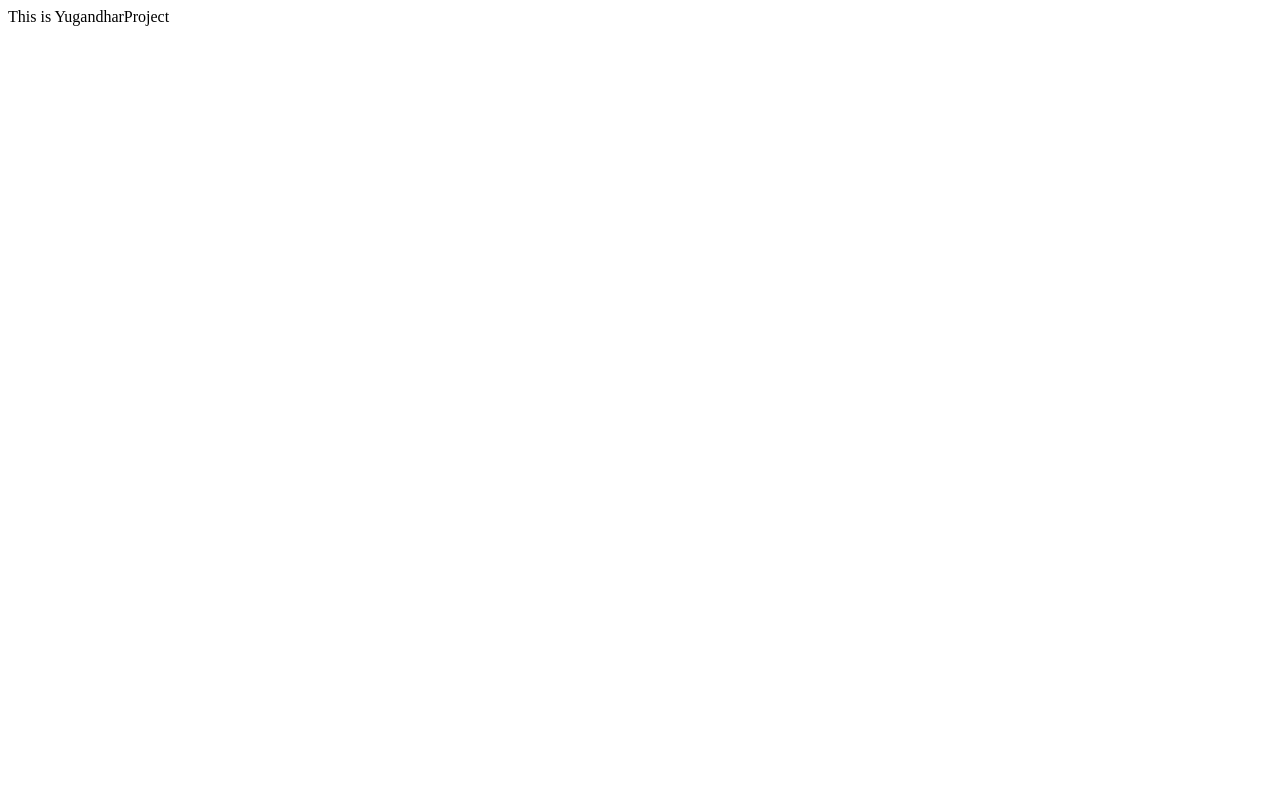
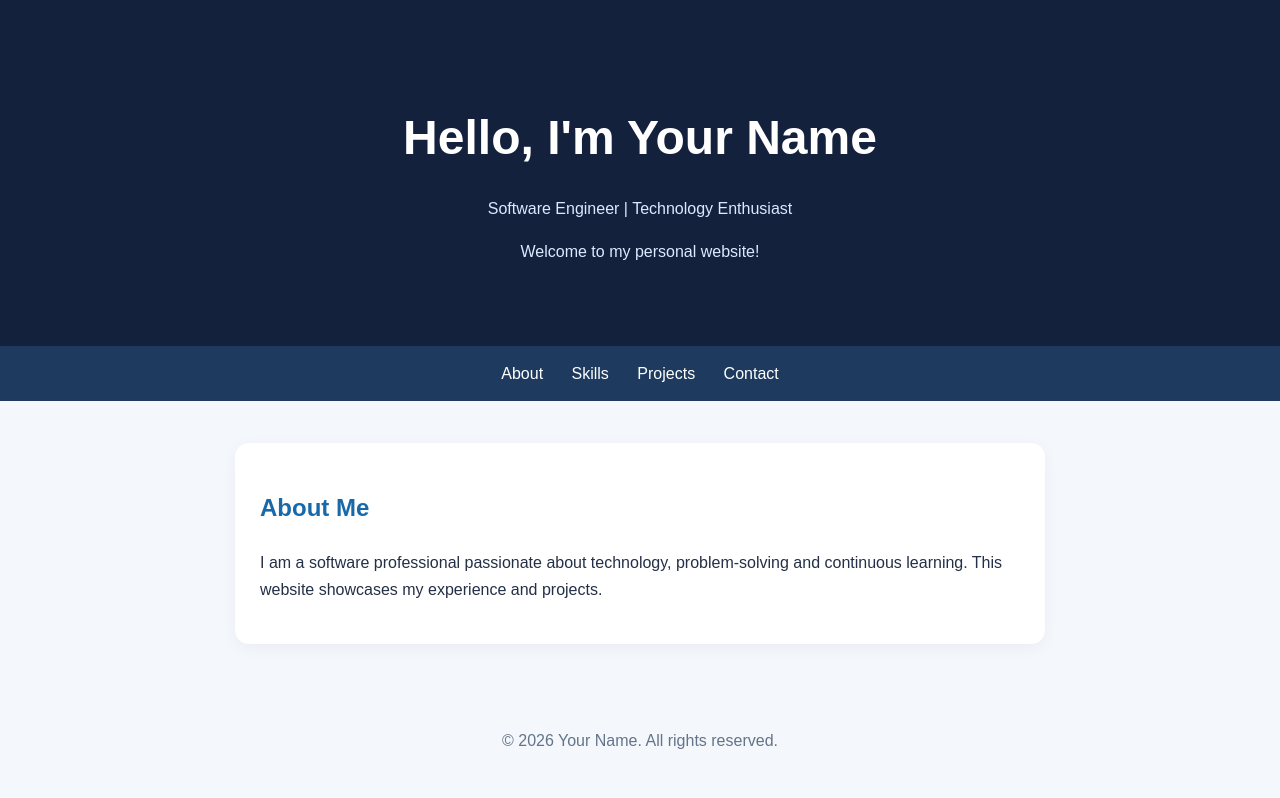
Before and after one commit to yugandharmfu/yugandharmfu.github.io, a plain HTML site: page projects.html in a window 1280 px wide. Drawn offline with Linux system fonts and the light colour scheme.

Commit message:
Update projects.html

```diff
--- a/projects.html
+++ b/projects.html
@@ -1 +1,115 @@
-This is YugandharProject
+
+<!DOCTYPE html>
+<html lang="en">
+<head>
+  <meta charset="UTF-8">
+  <meta name="viewport" content="width=device-width, initial-scale=1.0">
+  <title>My Personal Website</title>
+  <meta name="description" content="My personal website, skills and projects.">
+
+  <style>
+    * { box-sizing: border-box; }
+
+    body {
+      margin: 0;
+      font-family: Arial, sans-serif;
+      background: #f4f7fb;
+      color: #243047;
+      line-height: 1.7;
+    }
+
+    header {
+      background: #14213d;
+      color: white;
+      text-align: center;
+      padding: 65px 20px;
+    }
+
+    header h1 {
+      font-size: clamp(32px, 6vw, 48px);
+      margin-bottom: 8px;
+    }
+
+    header p { color: #dbeafe; }
+
+    nav {
+      background: #1e3a5f;
+      text-align: center;
+      padding: 14px;
+    }
+
+    nav a {
+      color: white;
+      text-decoration: none;
+      margin: 0 12px;
+    }
+
+    main {
+      max-width: 850px;
+      margin: auto;
+      padding: 20px;
+    }
+
+    section {
+      background: white;
+      padding: 25px;
+      margin: 22px 0;
+      border-radius: 14px;
+      box-shadow: 0 4px 16px #14213d0c;
+    }
+
+    h2 { color: #1769aa; }
+
+    .skills span {
+      display: inline-block;
+      background: #e6f1ff;
+      padding: 6px 12px;
+      margin: 4px;
+      border-radius: 20px;
+    }
+
+    footer {
+      text-align: center;
+      padding: 25px;
+      color: #64748b;
+    }
+  </style>
+</head>
+
+<body>
+  <header>
+    <h1>Hello, I'm Your Name</h1>
+    <p>Software Engineer | Technology Enthusiast</p>
+    <p>Welcome to my personal website!</p>
+  </header>
+
+  <nav>
+    <a href="#about">About</a>
+    <a href="/skills.html">Skills</a>
+    <a href="/projects.html">Projects</a>
+    <a href="contact.html">Contact</a>
+  </nav>
+
+  <main>
+    <section id="about">
+      <h2>About Me</h2>
+      <p>
+        I am a software professional passionate about
+        technology, problem-solving and continuous learning.
+        This website showcases my experience and projects.
+      </p>
+    </section>
+
+
+  </main>
+
+  <footer>
+    <p>© <span id="year"></span> Your Name. All rights reserved.</p>
+  </footer>
+
+  <script>
+    document.getElementById("year").textContent =
+      new Date().getFullYear();
+  </script>
+</body>
+</html>
```
